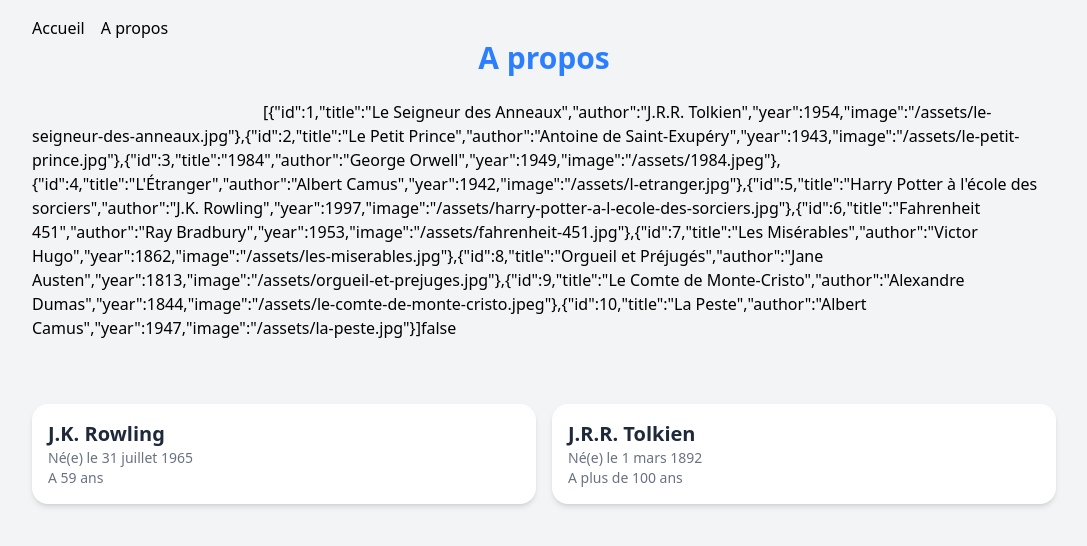
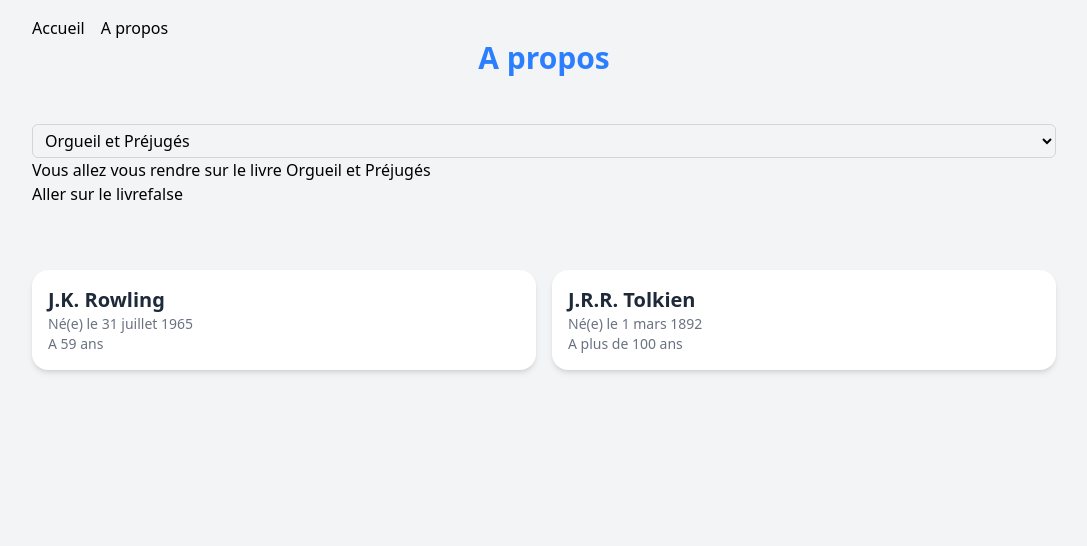
Before and after one commit to matthieumota/react, a React (Vite) app: page /a-propos in a window 1280 px wide. Shown: the top 546 px of the page, without its empty margins (96-1183 px from the left). Built offline with nearby package versions, Linux system fonts and the light colour scheme; data requests are answered from the project's data file.

Commit message:
add usenavigate

```diff
--- a/src/pages/About.tsx
+++ b/src/pages/About.tsx
@@ -1,19 +1,57 @@
 import type { Book as BookType } from '@/components/Book'
 import useFetch from '@/hooks/useFetch'
-import { useState } from 'react'
+import { useEffect, useMemo, useState } from 'react'
+import { useNavigate } from 'react-router'
 
 function About() {
   const [search, setSearch] = useState('')
+  const [selected, setSelected] = useState<string>()
   const { data: books, loading, error } = useFetch<BookType[]>(
     `http://localhost:3000/books?q=${search}`,
   )
+  const navigate = useNavigate()
+  const goToBook = () => navigate(`/livre/${selected}`)
+
+  useEffect(() => {
+    if (!books) return
+
+    const randomBook = books[Math.floor(Math.random() * books.length)]
+    setSelected(randomBook.id.toString())
+  }, [books])
+
+  const selectedBook = useMemo(() => {
+    console.log('Calcul du selectedBook')
+    return books?.find(b => b.id === Number(selected))
+  }, [selected])
 
   return (
     <>
       <h1 className="text-3xl font-bold text-center text-blue-500 mb-6">A propos</h1>
       <input type="text" value={search} onChange={e => setSearch(e.target.value)} />
 
-      {JSON.stringify(books)}
+      {/*books && <select className="border border-gray-300 rounded-md py-1 px-2 w-full"
+        value={selected?.id}
+        onChange={(event) => setSelected(books.find(b => b.id === Number(event.target.value)))}
+      >
+        {books.map(b =>
+          <option key={b.id} value={b.id}>{b.title}</option>
+        )}
+      </select>*/}
+
+      {books && <select className="border border-gray-300 rounded-md py-1 px-2 w-full"
+        value={selected}
+        onChange={(event) => setSelected(event.target.value)}
+      >
+        {books.map(b =>
+          <option key={b.id} value={b.id}>{b.title}</option>
+        )}
+      </select>}
+
+      {selectedBook && <>
+        <h2>Vous allez vous rendre sur le livre {selectedBook.title}</h2>
+        <button onClick={goToBook}>Aller sur le livre</button>
+      </>}
+
       {JSON.stringify(loading)}
       {JSON.stringify(error)}
     </>
```
